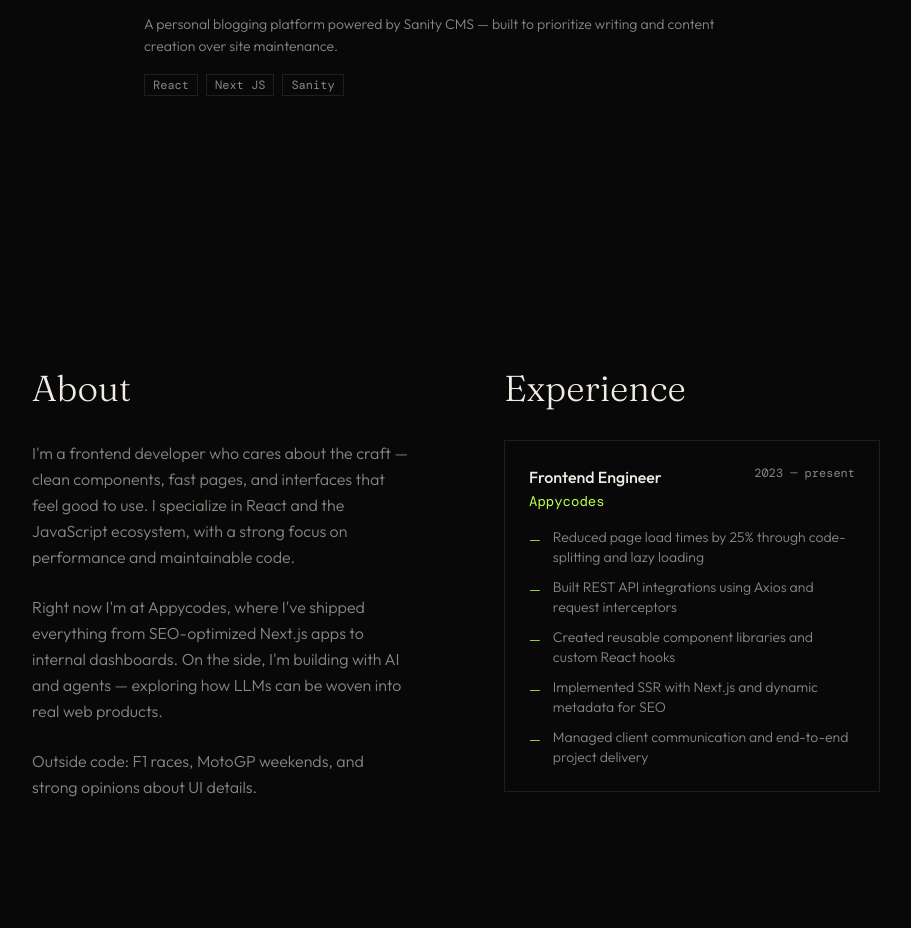
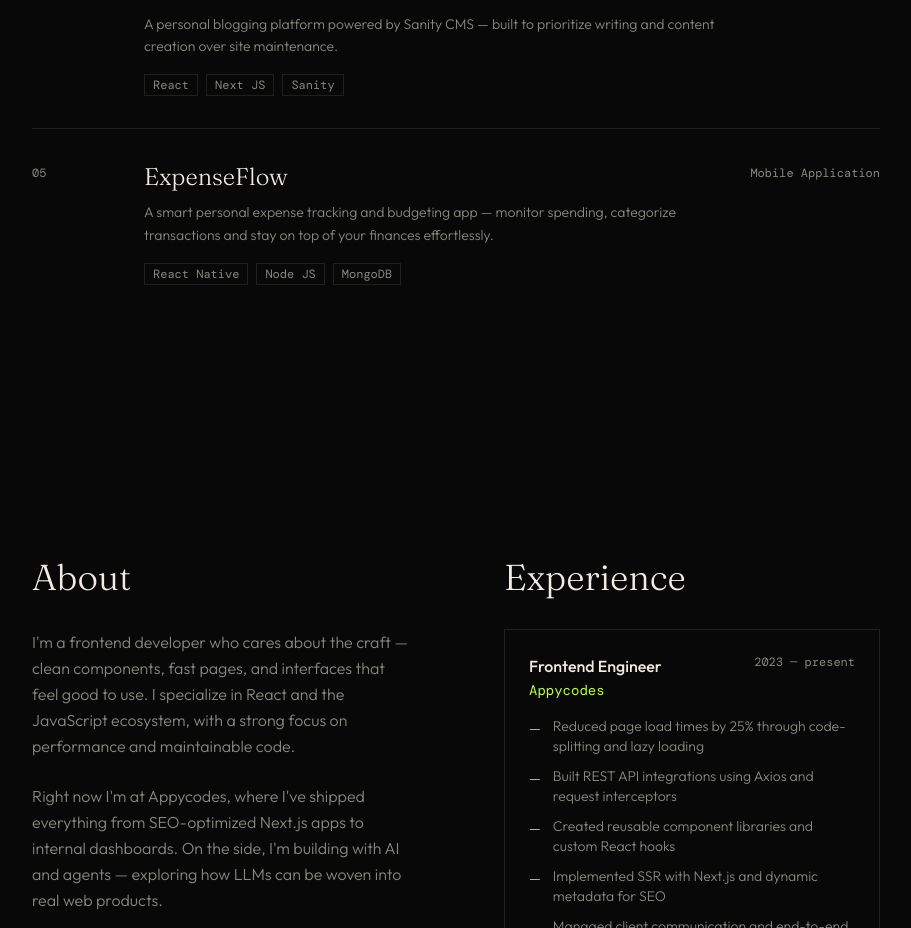
Before and after one commit to ashdephoenix123/developer-portfolio, a Next.js app: page /projects in a window 1280 px wide. Shown: the part 1665-2593 px from the top of the page, without its empty margins (184-1095 px from the left). Built offline with nearby package versions, Linux system fonts and the light colour scheme; no server answers.

Commit message:
added expenseflow as new project

```diff
--- a/app/component/ProjectsInline.js
+++ b/app/component/ProjectsInline.js
@@ -32,6 +32,9 @@ export default function ProjectsInline({ projects }) {
     }
     if (title.includes("Web Journal")) {
       return "Content Platform";
+    }
+    if (title.includes("ExpenseFlow")) {
+      return "Mobile Application";
     }
     return "Web Application";
   };
--- a/projects.mock.js
+++ b/projects.mock.js
@@ -1,4 +1,28 @@
 const projectMOCK = [
+  {
+    id: "expenseflow",
+    title: "ExpenseFlow",
+    subTitle:
+      "A smart personal expense tracking and budgeting app — monitor spending, categorize transactions and stay on top of your finances effortlessly.",
+    link: "https://play.google.com/store/apps/details?id=com.expenseflow",
+    image: "img/expenseflow.jpg",
+    status: "completed",
+    tech: [
+      {
+        label: "React Native",
+        icon: "react",
+      },
+      {
+        label: "Node JS",
+        icon: "node",
+      },
+      {
+        label: "MongoDB",
+        icon: "mongodb",
+      },
+    ],
+    hideLink: true,
+  },
   {
     id: "Personal-Blog-Website",
     title: "Web Journal",
```
